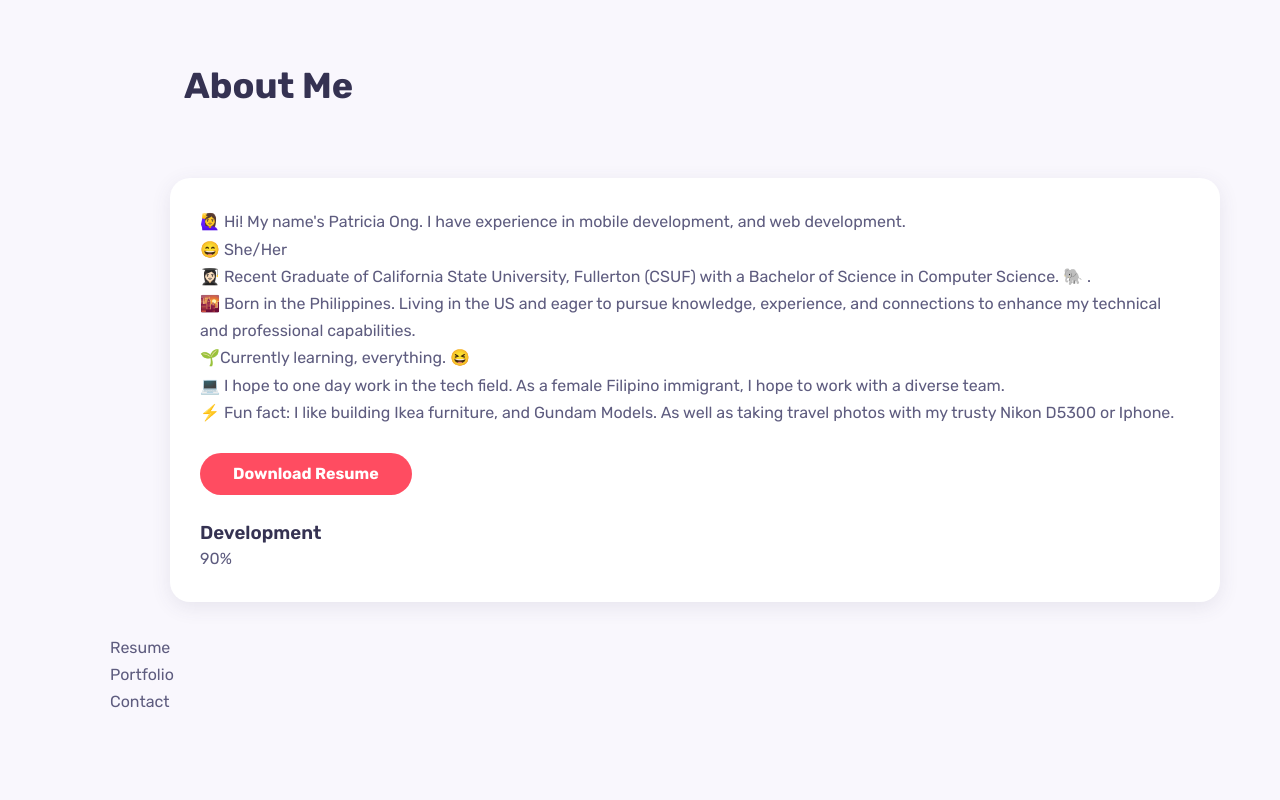
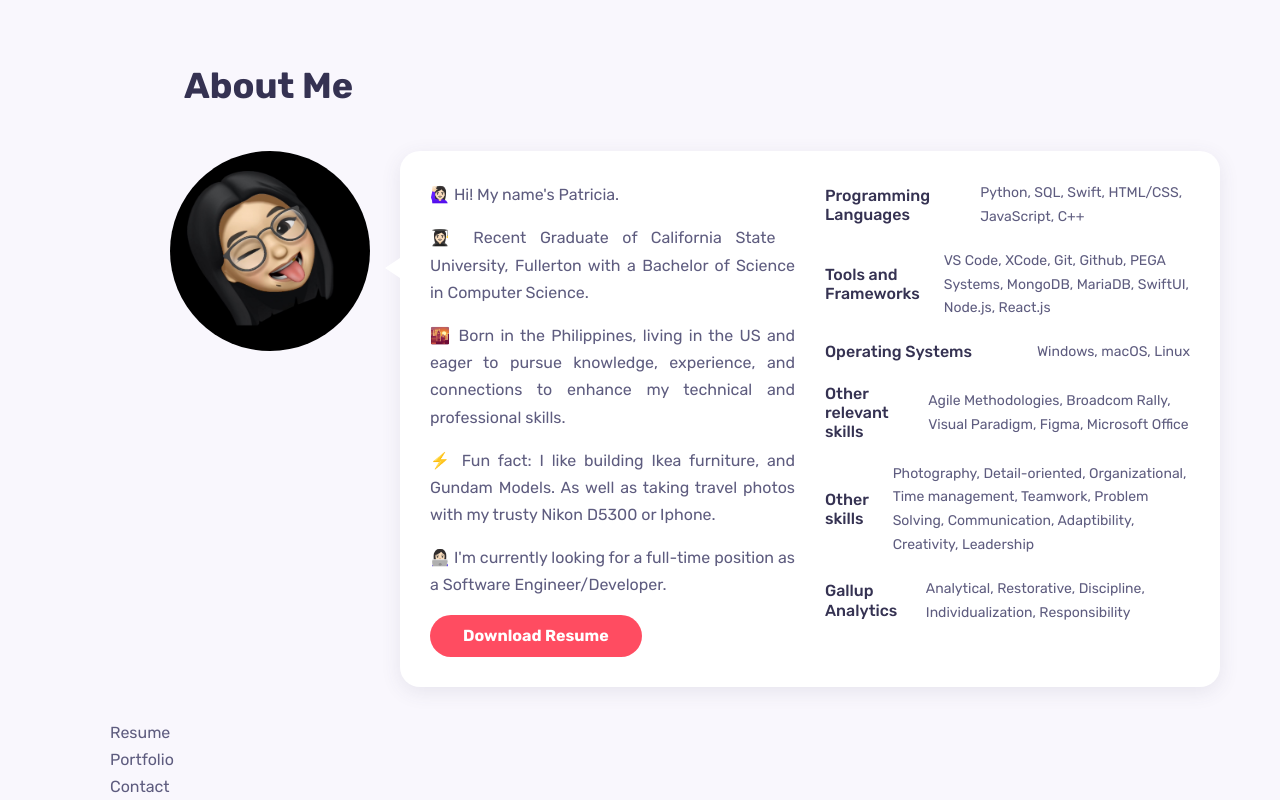
Before and after one commit to patriciaong977/patriciaong, a React (Create React App) app: page / in a window 1280 px wide. Shown: the part 848-1648 px from the top of the page. Before the commit the page ends 1563 px from the top, so only its background shows below. Built offline with nearby package versions, Linux system fonts and the light colour scheme.

Commit message:
Finished About Me Bubble

```diff
--- a/src/components/about/About.jsx
+++ b/src/components/about/About.jsx
@@ -1,4 +1,4 @@
-import React from 'react';
+import React from 'react'
 import "./about.css";
 
 import Image from "../../assets/isha.jpg";
@@ -6,50 +6,69 @@ import Image from "../../assets/isha.jpg";
 const About = () => {
   return (
     <section className="about container section" id='about'>
-      {/* About Title */}
       <h2 className="section__title">About Me</h2>
 
-      {/* About Img */}
       <div className="about__container grid">
-        {/* <img src={Image} alt="" className="about__img" style={{borderRadius: '50%'}} /> */}
-      </div>
+        <img src={Image} alt="" className="about__img" style={{ borderRadius: '50%' }} />
 
-      <br></br>
-
-      {/* About Info */}
         <div className="about__data grid">
           <div className="about__info">
-          <p className="about__description">
-            🙋‍♀️ Hi! My name's Patricia Ong. I have experience in mobile development, and web development.
-            <p> 😄 She/Her </p>
-            <p> 👩🏻‍🎓 Recent Graduate of California State University, Fullerton (CSUF) with a Bachelor of Science in Computer Science. 🐘 . </p>
-            <p>🌇 Born in the Philippines. Living in the US and eager to pursue knowledge, experience, and connections to enhance my technical and professional capabilities. </p>
-            <p> 🌱Currently learning, everything. 😆</p>
-            <p>💻 I hope to one day work in the tech field. As a female Filipino immigrant, I hope to work with a diverse team.</p>
-            <p>⚡ Fun fact: I like building Ikea furniture, and Gundam Models. As well as taking travel photos with my trusty Nikon D5300 or Iphone. </p>
-          </p>
 
-          <br></br>
+            <p className="about__description">🙋🏻‍♀️ Hi! My name's Patricia. </p>
+            <p className="about__description">👩🏻‍🎓 Recent Graduate of California State University, Fullerton with a Bachelor of Science in Computer Science.</p>
+            <p className="about__description">🌇 Born in the Philippines, living in the US and eager to pursue knowledge, experience, and connections to enhance my technical and professional skills.</p>
+            <p className="about__description">⚡ Fun fact: I like building Ikea furniture, and Gundam Models. As well as taking travel photos with my trusty Nikon D5300 or Iphone.</p>
+            <p className="about__description">👩🏻‍💻 I'm currently looking for a full-time position as a Software Engineer/Developer.</p>
 
             <a href="" className="btn">Download Resume</a>
           </div>
 
-        <br></br>
-
           <div className="about__skills grid">
             <div className="skills__data">
               <div className="skills__titles">
-              <h3 className="skills__name">Development</h3>
-              <span className="skills__number">90%</span>
+                <h3 className="skills__name">Programming Languages</h3>
+                <p className="skills__description">Python, SQL, Swift, HTML/CSS, JavaScript, C++</p>
+              </div>
             </div>
 
-            <div className="skills__bar">
-              <span className="skills__percentage"></span>
+            <div className="skills__data">
+              <div className="skills__titles">
+                <h3 className="skills__name">Tools and Frameworks</h3>
+                <p className="skills__description">VS Code, XCode, Git, Github, PEGA Systems, MongoDB, MariaDB, SwiftUI, Node.js, React.js</p>
+              </div>
+            </div>
+
+            <div className="skills__data">
+              <div className="skills__titles">
+                <h3 className="skills__name">Operating Systems</h3>
+                <p className="skills__description">Windows, macOS, Linux</p>
+              </div>
+            </div>
+
+            <div className="skills__data">
+              <div className="skills__titles">
+                <h3 className="skills__name">Other relevant skills</h3>
+                <p className="skills__description">Agile Methodologies, Broadcom Rally, Visual Paradigm, Figma, Microsoft Office</p>
+              </div>
+            </div>
+
+            <div className="skills__data">
+              <div className="skills__titles">
+                <h3 className="skills__name">Other skills</h3>
+                <p className="skills__description">Photography, Detail-oriented, Organizational, Time management, Teamwork, Problem Solving, Communication, Adaptibility, Creativity, Leadership</p>
+              </div>
+            </div>
+            <div className="skills__data">
+              <div className="skills__titles">
+                <h3 className="skills__name">Gallup Analytics</h3>
+                <p className="skills__description">Analytical, Restorative, Discipline, Individualization, Responsibility</p>
+              </div>
             </div>
 
           </div>
+
+
         </div>
-
       </div>
     </section>
   )
--- a/src/components/about/about.css
+++ b/src/components/about/about.css
@@ -1,5 +1,5 @@
 .about__container {
-  grid-template-columns: 3fr 9fr;
+  grid-template-columns: 3fr auto;
   column-gap: 1.875rem;
 }
 
@@ -8,5 +8,51 @@
   background-color: var(--container-color);
   box-shadow: var(--shadow);
   border-radius: var(--border-radius);
+  grid-template-columns: repeat(2, 1fr);
+  column-gap: 1.875rem;
+  align-items: flex-start;
+  position: relative;
+}
+
+.about__data::before {
+  content: '';
+  width: 0;
+  height: 0;
+  border-top: 10px solid transparent;
+  border-bottom: 10px solid transparent;
+  border-right: 15px solid var(--container-color);
+  position: absolute;
+
+  /* Triangle on left */
+  left: -0.93rem;
+  top: 20%;
+}
+
+.about__description {
+  margin-bottom: 1rem;
+  text-align: justify;
+}
+
+.about__skills {
+  row-gap: 1.25rem;
+}
+
+.skills__titles {
+  display: flex;
+  justify-content: space-between;
+  align-items: center;
+
 
 }
+
+.skills__name {
+  font-size: var(--normal-font-size);
+  font-weight: var(--font-medium);
+  /* background-color: red; */
+}
+
+.skills__description {
+  padding-left: 1.5rem;
+  font-size: var(--small-font-size);
+  /* background-color: aqua; */
+}
--- a/src/components/home/ScrollDown.jsx
+++ b/src/components/home/ScrollDown.jsx
@@ -4,7 +4,7 @@ const ScrollDown = () => {
   return (
     <div className="scroll__down">
 
-      <a href="#aboutt" className="mouse__wrapper">
+      <a href="#about" className="mouse__wrapper">
         <span className="home__scroll-name">Scroll Down</span>
         <span className="mouse">
           <span className="wheel"></span>
--- a/src/index.css
+++ b/src/index.css
@@ -149,7 +149,6 @@ img {
   display: inline-block;
   background-color: var(--first-color);
   font-weight: var(--font-bold);
-
 }
 
 @keyframes button-push {
```
Also changed, not shown: src/components/about/AboutBox.jsx (added, +9 -0 lines). Lines whose indentation alone changed are shown as unchanged.
